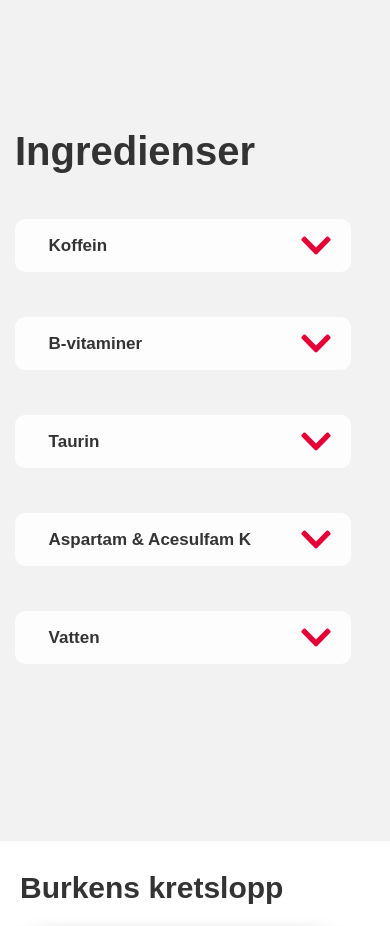
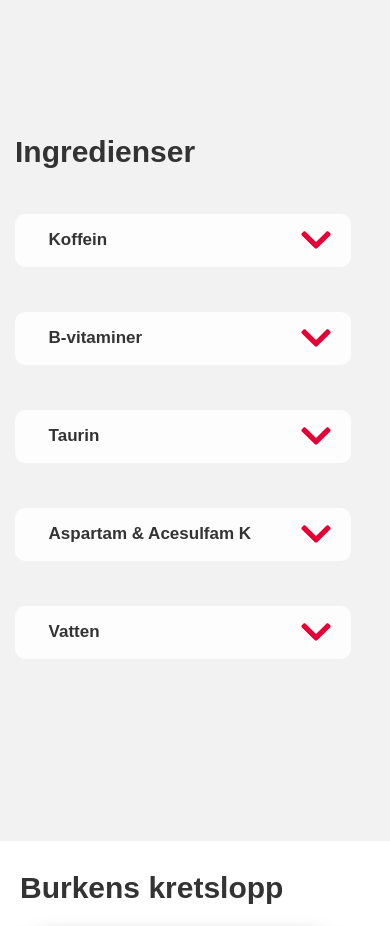
Before and after one commit to gabriellekamph/tootsie-rolls, a plain HTML site: page index.html in a window 390 px wide. Shown: the part 1120-2046 px from the top of the page. Drawn offline with Linux system fonts and the light colour scheme.

Commit message:
Change H3-ingredients to correct variable for mobile

```diff
--- a/style.css
+++ b/style.css
@@ -137,9 +137,11 @@ button {
   .cookie-disclaimer {
     padding: var(--tablet-padding-cookies);
   }
+
   .cookie-text {
     font: var(--tablet-disclaimer);
   }
+
   .second-cookie-line {
     display: block;
   }
@@ -149,6 +151,7 @@ button {
   .cookie-text {
     font: var(--desktop-disclaimer);
   }
+
   .cookie-disclaimer {
     flex-direction: row;
   }
@@ -535,6 +538,10 @@ header i {
   .ingredient-wrapper-text {
     width: 75%;
   }
+
+  .h3-ingredients {
+    font: var(--mobile-h3);
+  }
 }
 
 /* ------------------ SECTION WITH RECYCLE PROCESS ------------------ */
```
